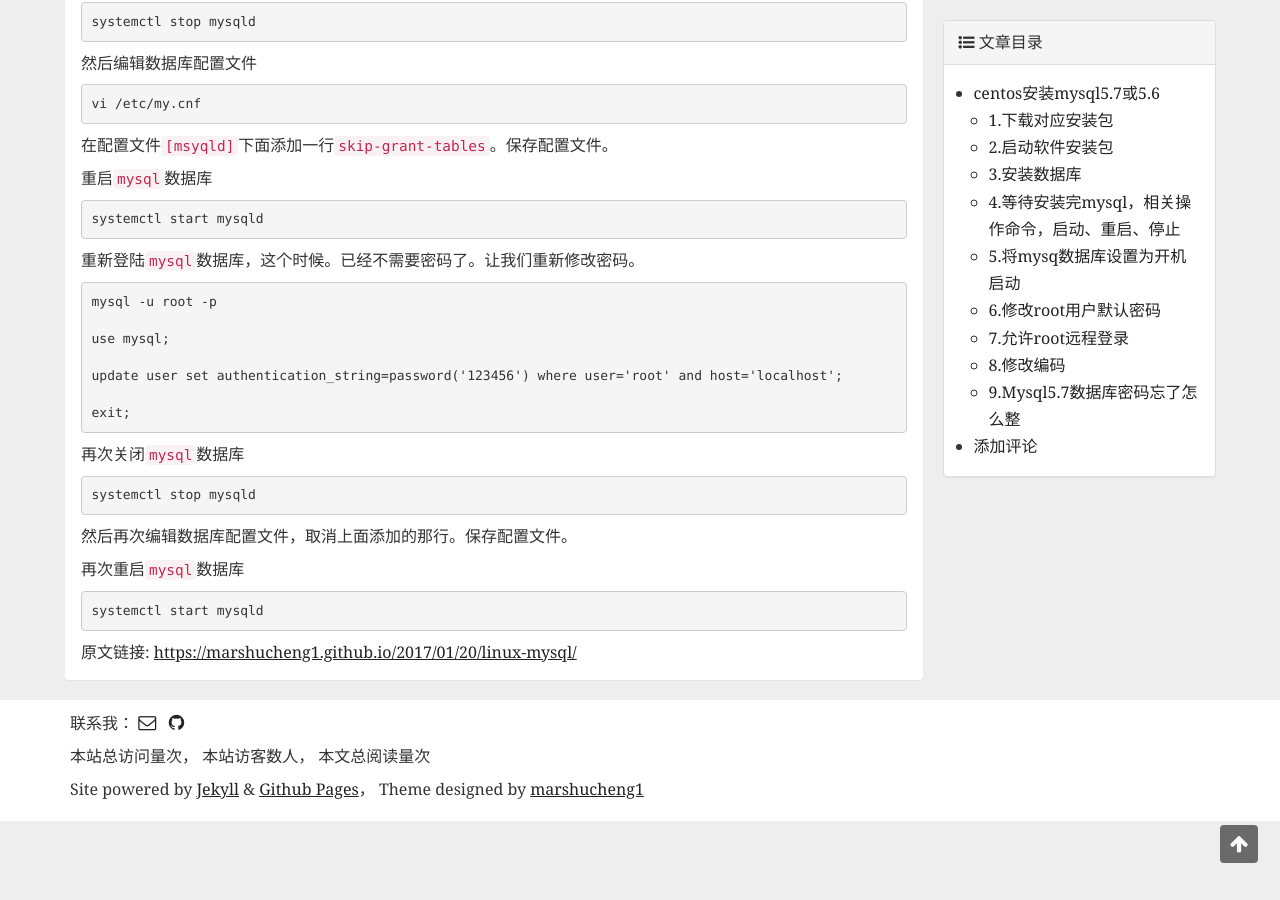
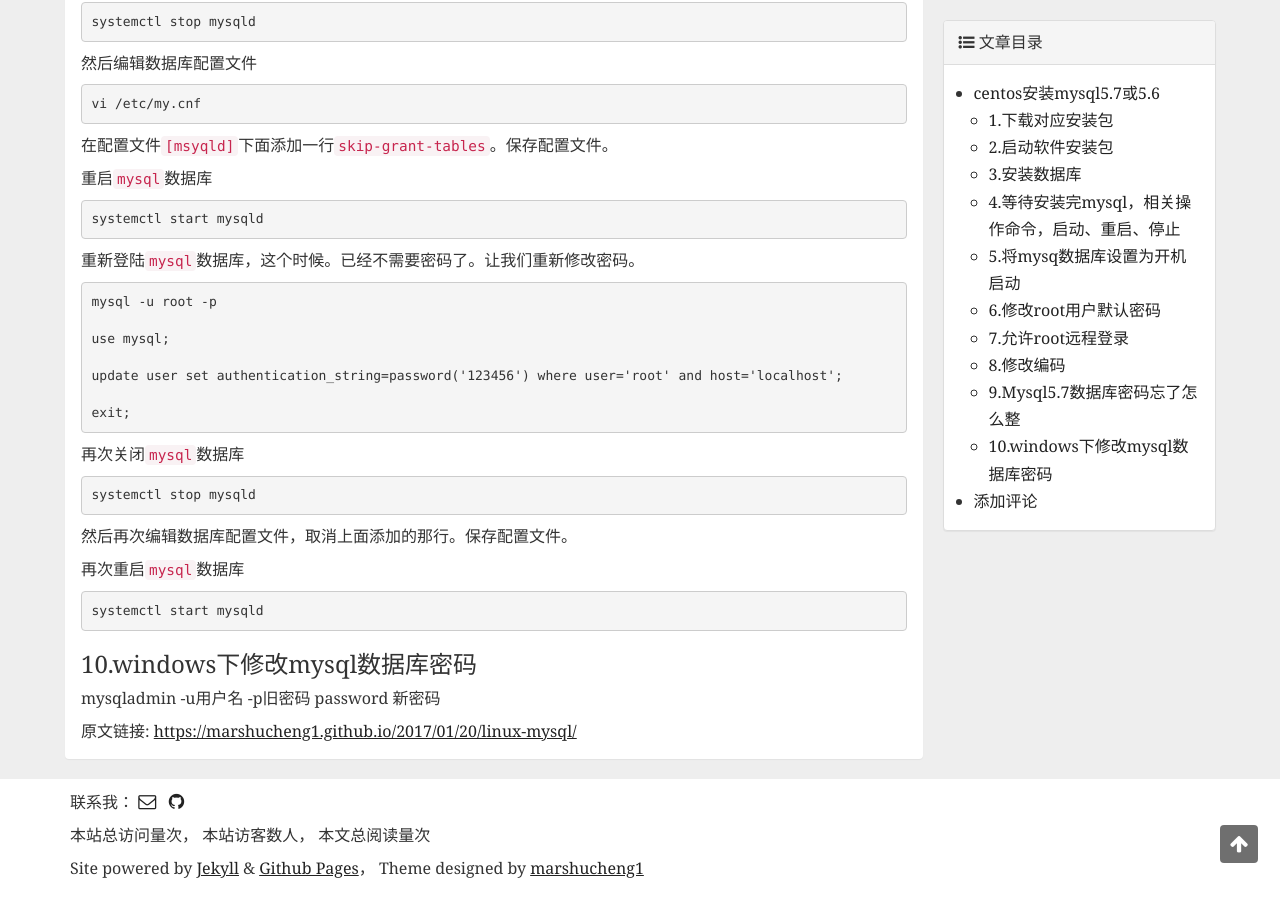
Before and after one commit to marshucheng1/marshucheng1.github.io, a Jekyll site: the page built from _posts/2017-01-20-linux-mysql.md, in a window 1280 px wide and 900 px high, scrolled down 3218 px. Built offline with Jekyll 4.4.1, drawn with Linux system fonts in a browser that asks for light colours; comment, search, counter and statistics services are not loaded.

Commit message:
Update 2017-01-20-linux-mysql.md

```diff
--- a/_posts/2017-01-20-linux-mysql.md
+++ b/_posts/2017-01-20-linux-mysql.md
@@ -211,3 +211,6 @@
 再次重启`mysql`数据库
 
 	systemctl start mysqld
+
+### 10.windows下修改mysql数据库密码 ###
+mysqladmin -u用户名 -p旧密码 password 新密码
```
